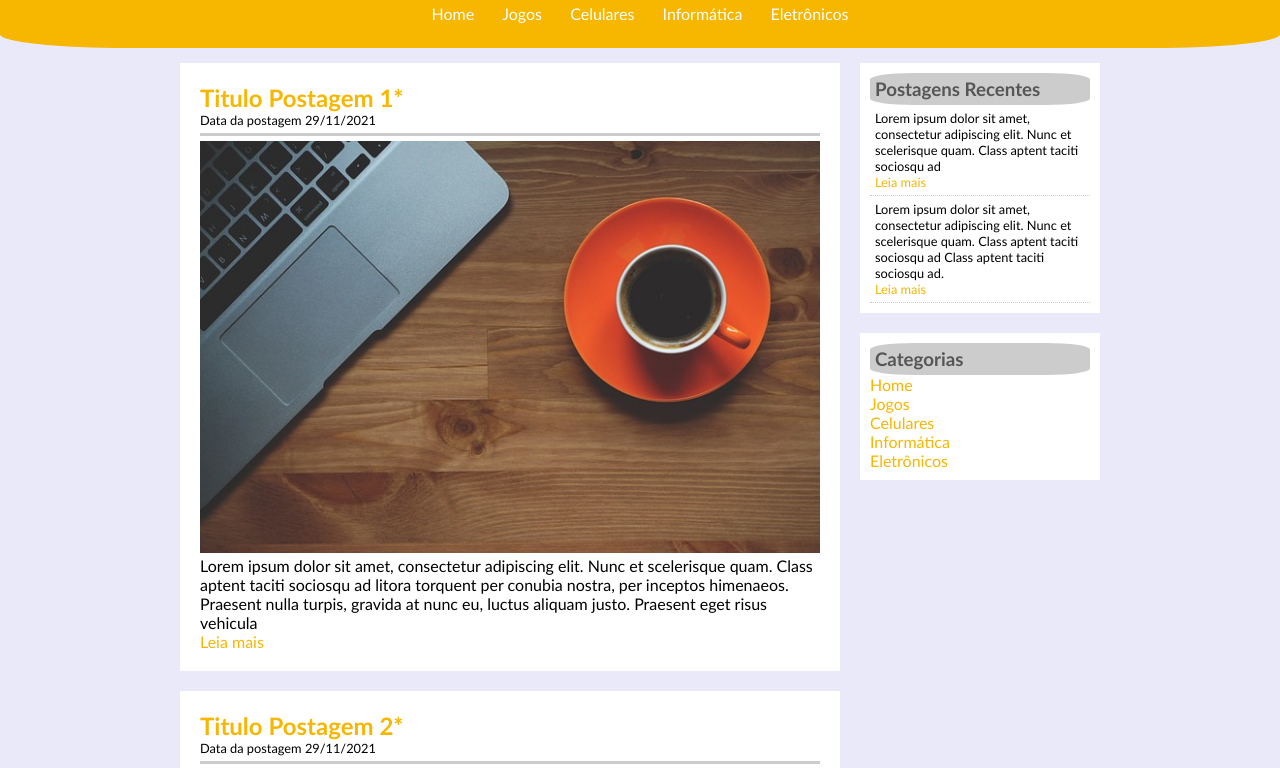
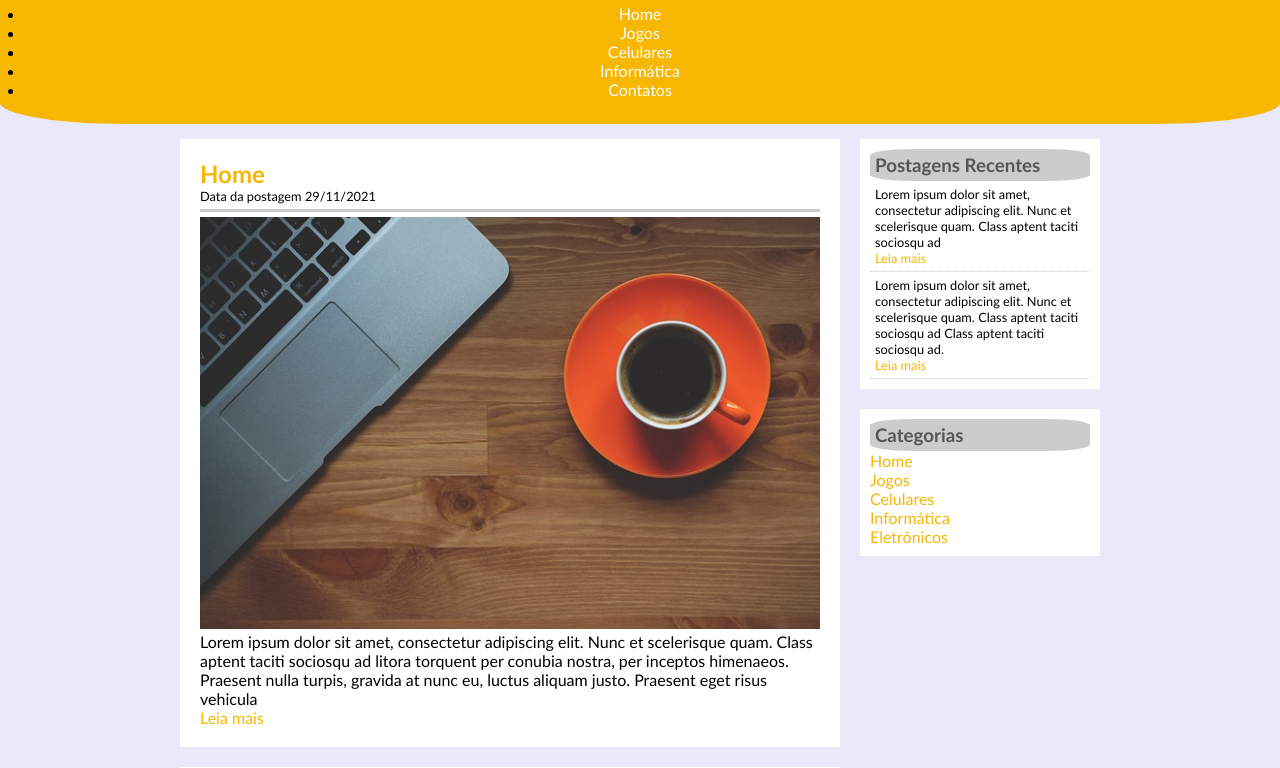
Before and after one commit to DiogenesDv/Projeto-TecBlog, a plain HTML site: page index.html in a window 1280 px wide. Shown: the part 89-857 px from the top of the page. Drawn offline with Linux system fonts and the light colour scheme.

Commit message:
Update index.html

```diff
--- a/index.html
+++ b/index.html
@@ -12,11 +12,13 @@
 			<h1>Tec<span class="branco">Blog</span></h1>
 		</div>
 		<div id="area-menu">
-			<a href="">Home</a>
-			<a href="">Jogos</a>
-			<a href="">Celulares</a>
-			<a href="">Informática</a>
-			<a href="">Eletrônicos</a>
+			<ul>
+				<li><a href="index.html">Home</a></li>
+				<li><a href="jogos.html">Jogos</a></li>
+				<li><a href="celulares.html">Celulares</a></li>
+				<li><a href="informatica.html">Informática</a></li>
+				<li><a href="contatos.html">Contatos</a></li>
+			 </ul>
 		</div>
 	</div><!--FIM AREA CABECALHO-->
 
@@ -24,7 +26,7 @@
 		<div id="area-postagem">
 
 			<div class="postagem">
-				<h2>Titulo Postagem 1*</h2>
+				<h2>Home</h2>
 					<span class="data-postagem">Data da postagem 29/11/2021</span>
 					<img width="620px" src="imagens/imagem1.jpg">
 				<p>
```
